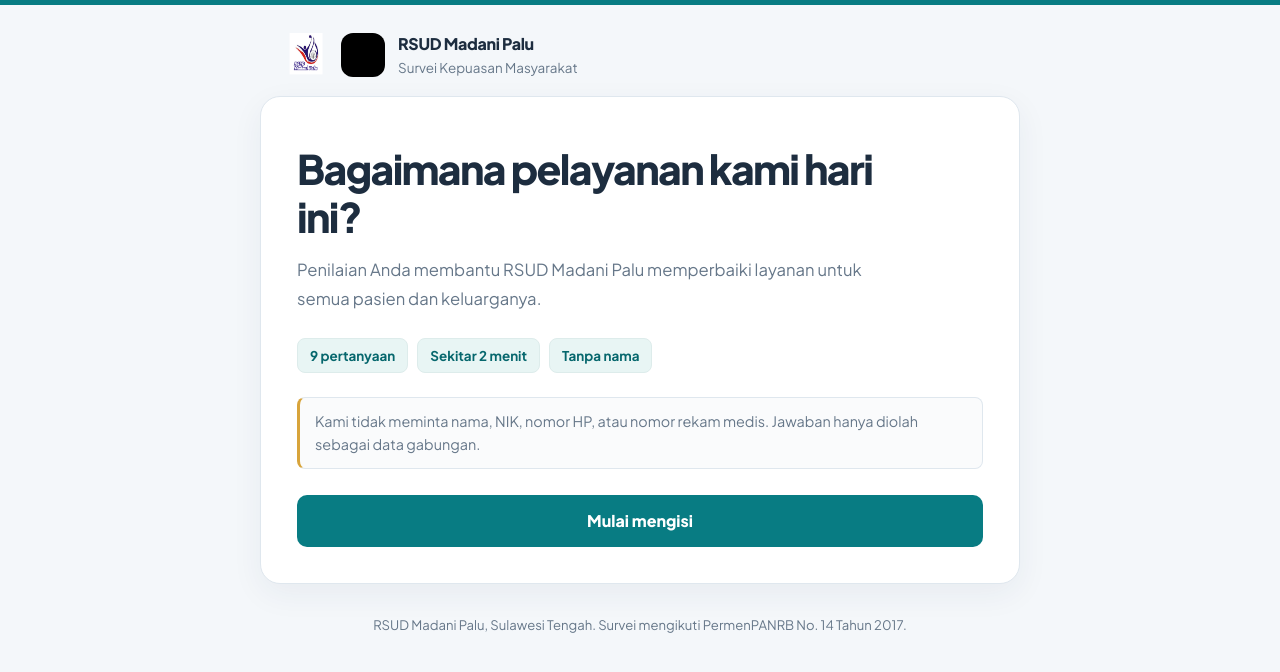
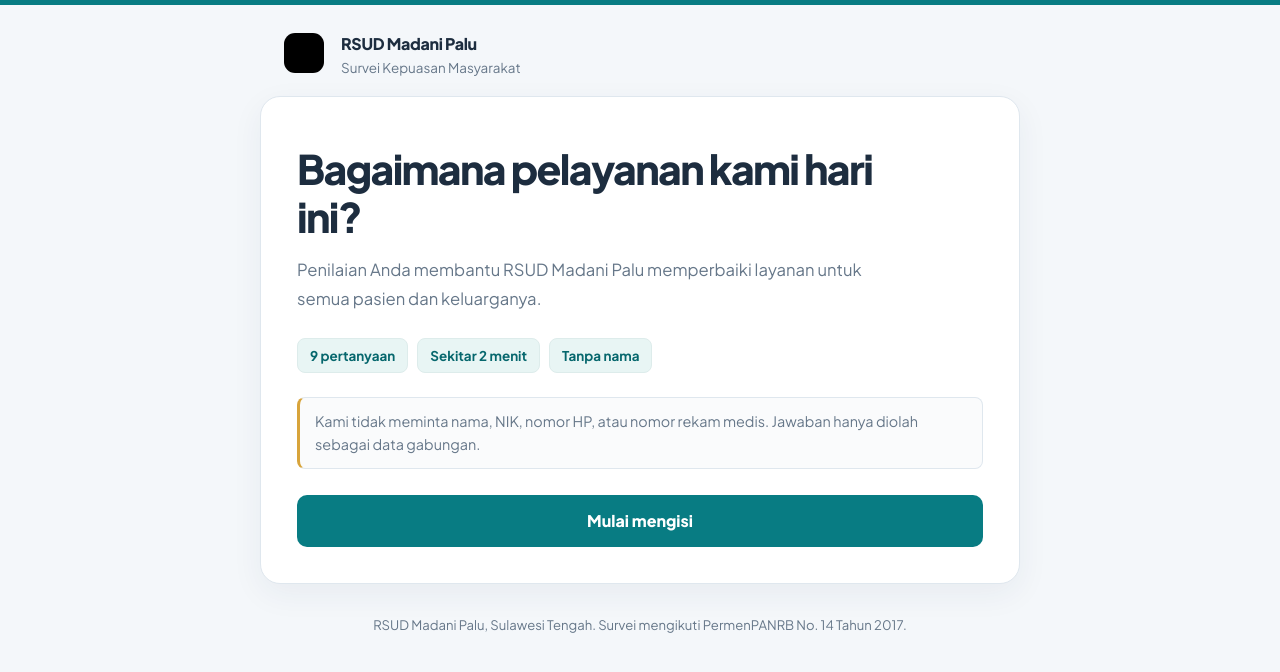
Before and after one commit to rsmadanipalu-cmd/survei26, a plain HTML site: page index.html in a window 1280 px wide. Drawn offline with Linux system fonts and the light colour scheme.

Commit message:
Update index.html
update ke-2

```diff
--- a/index.html
+++ b/index.html
@@ -396,8 +396,7 @@
 
 <header class="kepala">
   <!-- Ganti SVG ini dengan <img src="logo.png" class="tanda" alt="Logo RSUD Madani"> bila ingin memakai logo resmi -->
-     <img src="logo.png" class="tanda" alt="Logo RSUD Madani">
-  <svg class="tanda" viewBox="0 0 40 40" aria-hidden="true">
+  <svg img src="logo.png" class="tanda" alt="Logo RSUD Madani">
     <rect width="40" height="40" rx="11" style="fill: var(--teluk)"/>
     <path d="M16.5 9h7v7.5H31v7h-7.5V31h-7v-7.5H9v-7h7.5z" style="fill: var(--on-teluk)"/>
   </svg>
```
